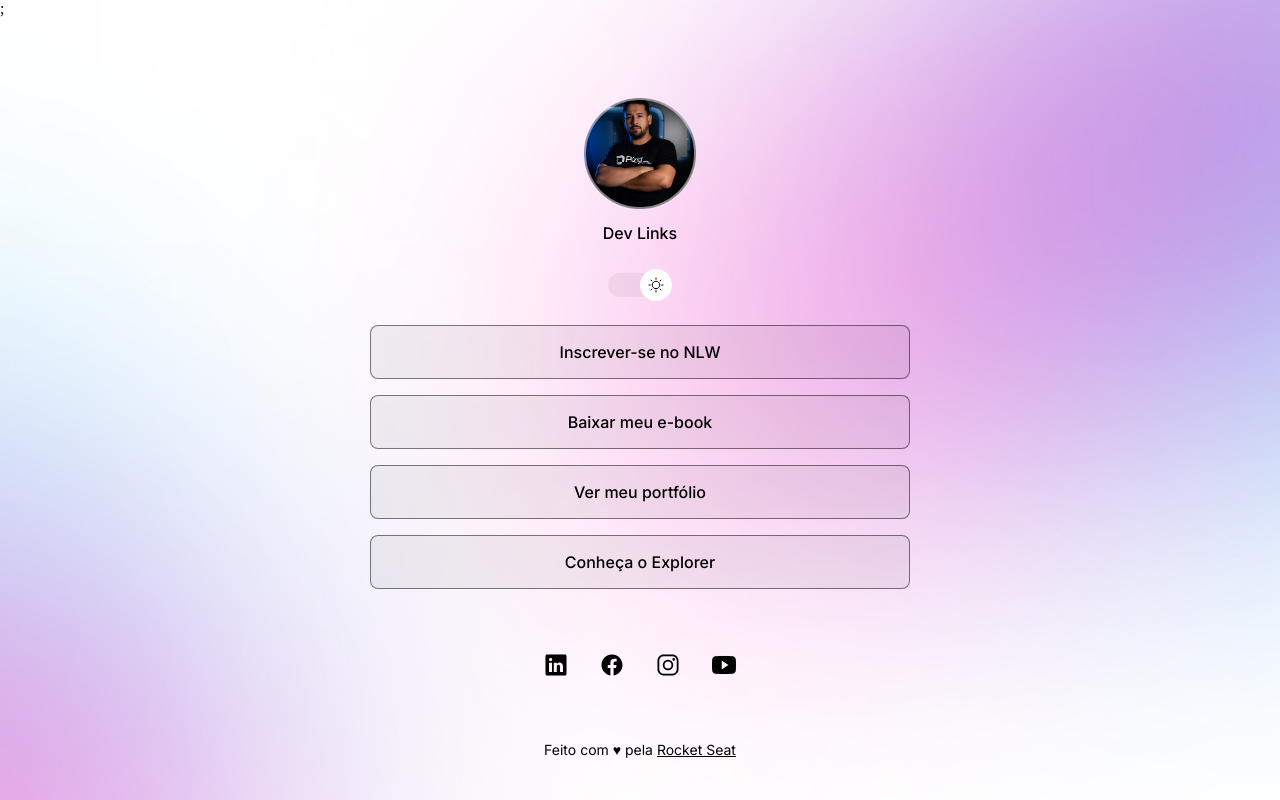
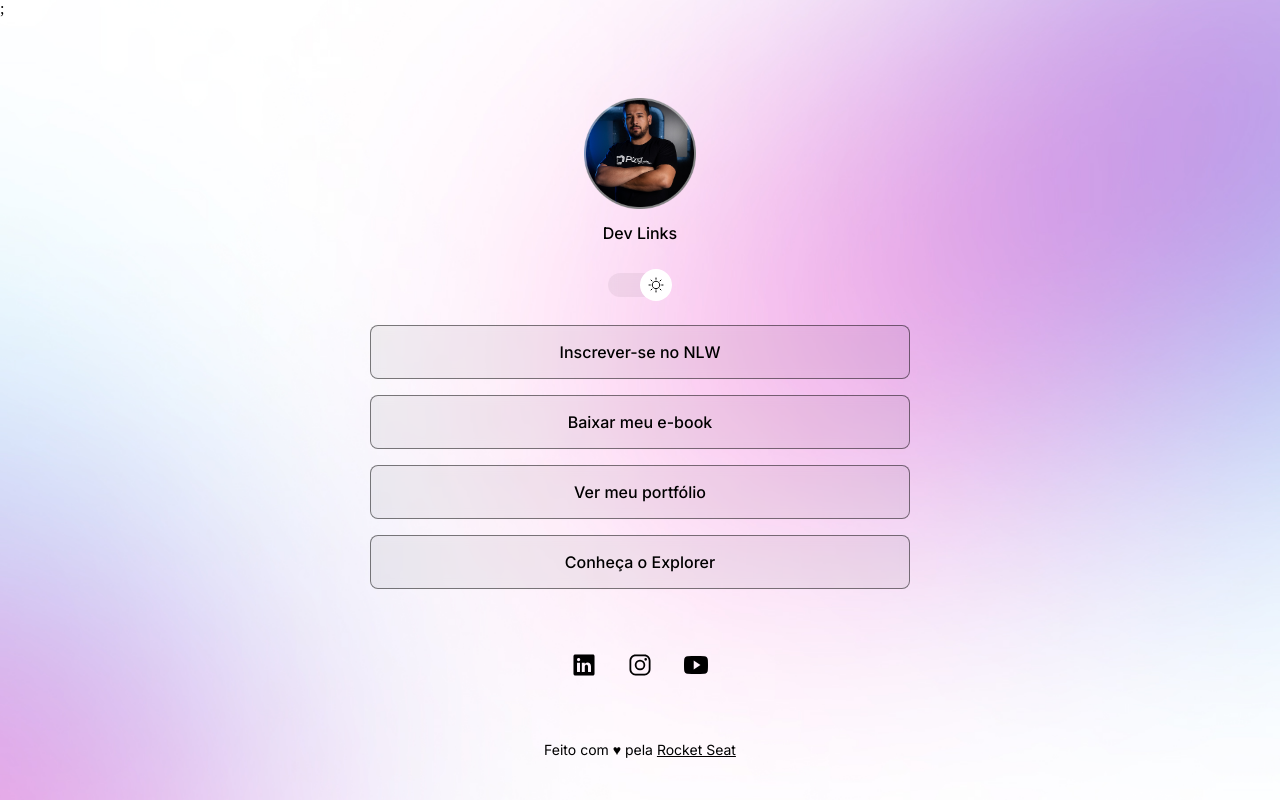
Before and after one commit to wolfcf6/projeto, a plain HTML site: page index.html in a window 1280 px wide. Drawn offline with nearby package versions, Linux system fonts and the light colour scheme.

Commit message:
facebook

```diff
--- a/index.html
+++ b/index.html
@@ -47,10 +47,6 @@
       target="_blank">
   <ion-icon name="logo-linkedin"></ion-icon>
   </a>
-
-  <a href="https://www.facebook.com/Juninho.sx/"target=_blank>
-<ion-icon name="logo-facebook"></ion-icon>
-
 </a>
 
 
```
